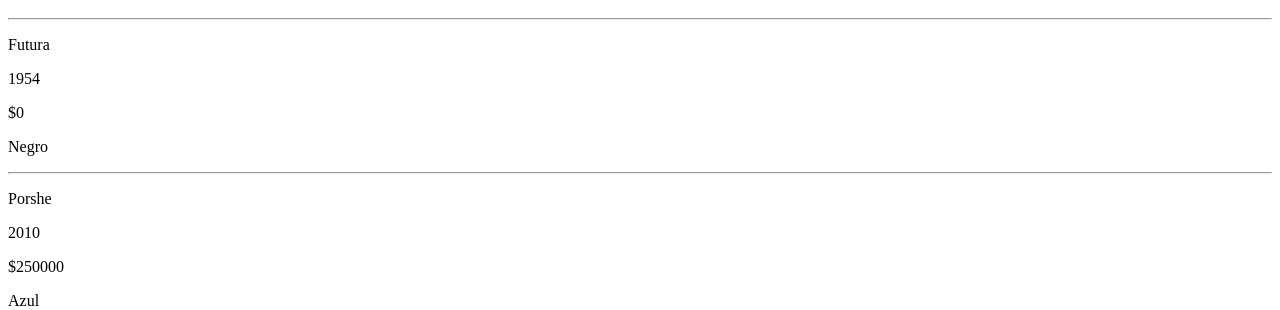
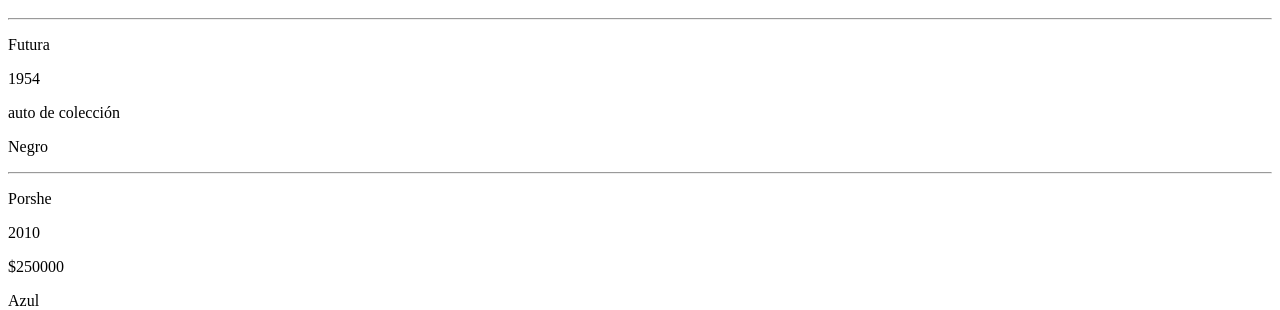
Before and after one commit to aitanasalmon/AutoMart, a Django app: page / in a window 1280 px wide. Shown: the part 352-662 px from the top of the page. Run offline with Django 3.2, Linux system fonts and the light colour scheme.

Commit message:
condicional en el template

```diff
--- a/main_app/templates/index.html
+++ b/main_app/templates/index.html
@@ -8,7 +8,11 @@
     {% for auto in autos %}
         <p>{{auto.nombre}}</p>
         <p>{{auto.modelo}}</p>
-        <p>${{auto.precio}}</p>
+        {% if auto.precio == 0 %}
+            <p>auto de colección</p>
+        {% else %}
+            <p>${{auto.precio}}</p>
+        {% endif %}
         <p>{{auto.color}}</p>
         <hr/>
     {% endfor %}
```
